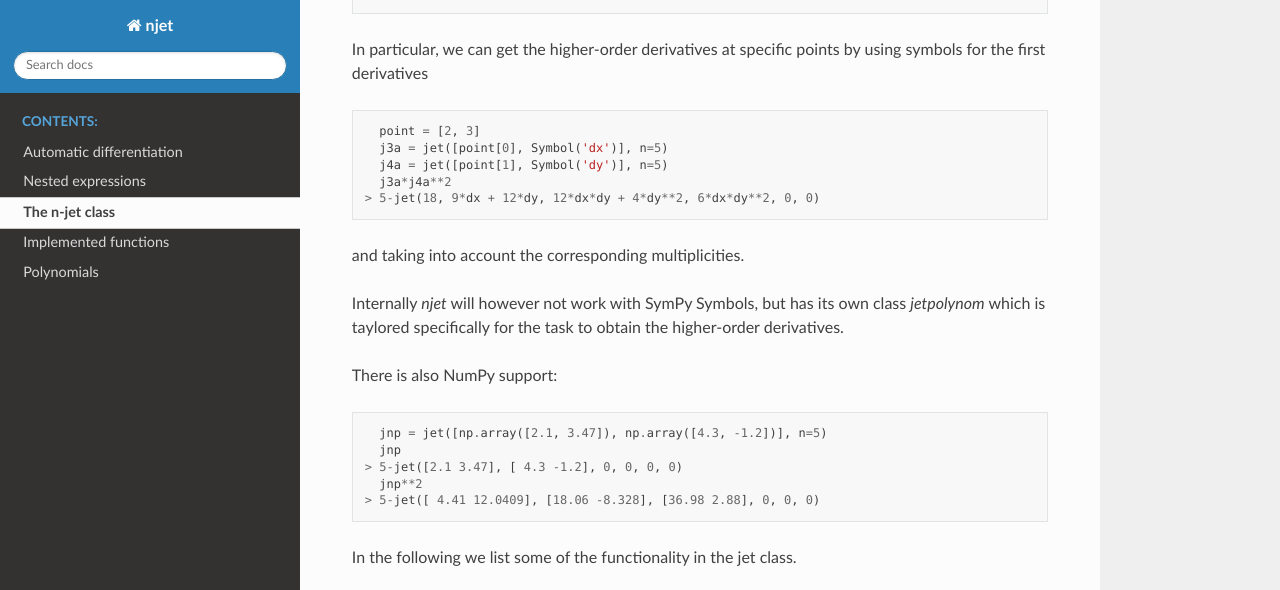
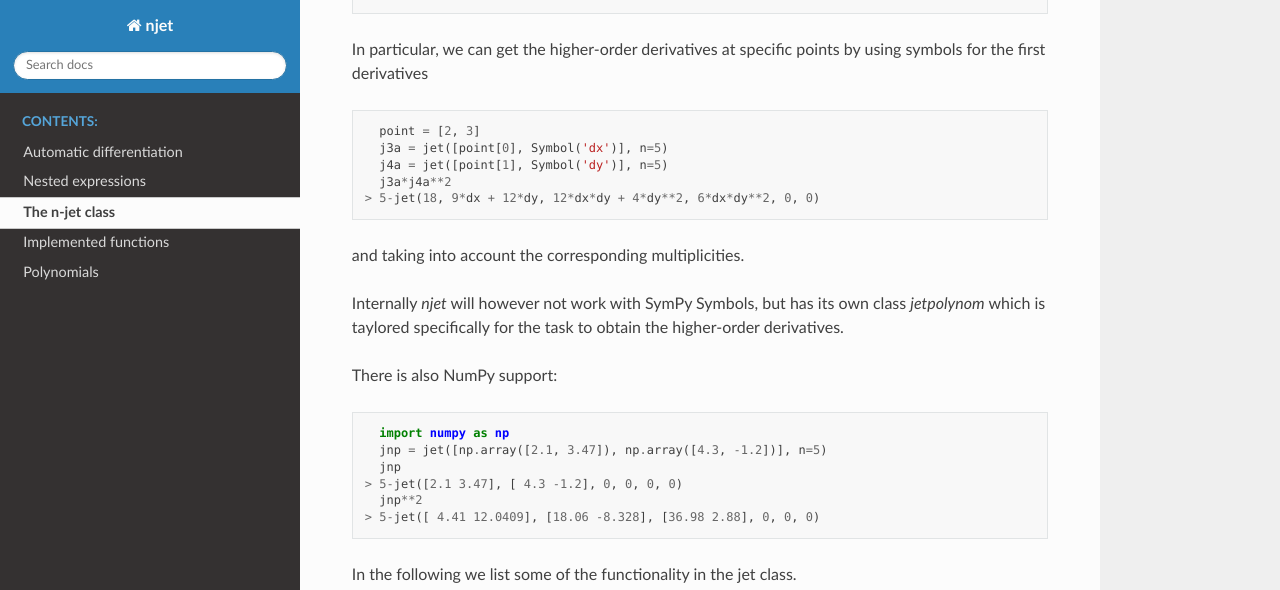
Before and after one commit to mtitze/njet, a Sphinx documentation site: the page built from docs/source/jet.rst, in a window 1280 px wide and 900 px high, scrolled down 1560 px, cut to the strip 0-590 px from the top of the window. Built offline with Sphinx 7.4.7 and the Read the Docs theme 2.0.0, drawn with Linux system fonts in a browser that asks for light colours.

Commit message:
minor docs update

```diff
--- a/docs/source/ad.rst
+++ b/docs/source/ad.rst
@@ -10,6 +10,7 @@ AD step separately ...
 
 .. code-block:: python
 
+    import numpy as np
     from njet import derive
     from njet.functions import exp
 
--- a/docs/source/jet.rst
+++ b/docs/source/jet.rst
@@ -95,6 +95,7 @@ There is also NumPy support:
 
 .. code-block:: python
 
+    import numpy as np
     jnp = jet([np.array([2.1, 3.47]), np.array([4.3, -1.2])], n=5)
     jnp
   > 5-jet([2.1 3.47], [ 4.3 -1.2], 0, 0, 0, 0)
```
